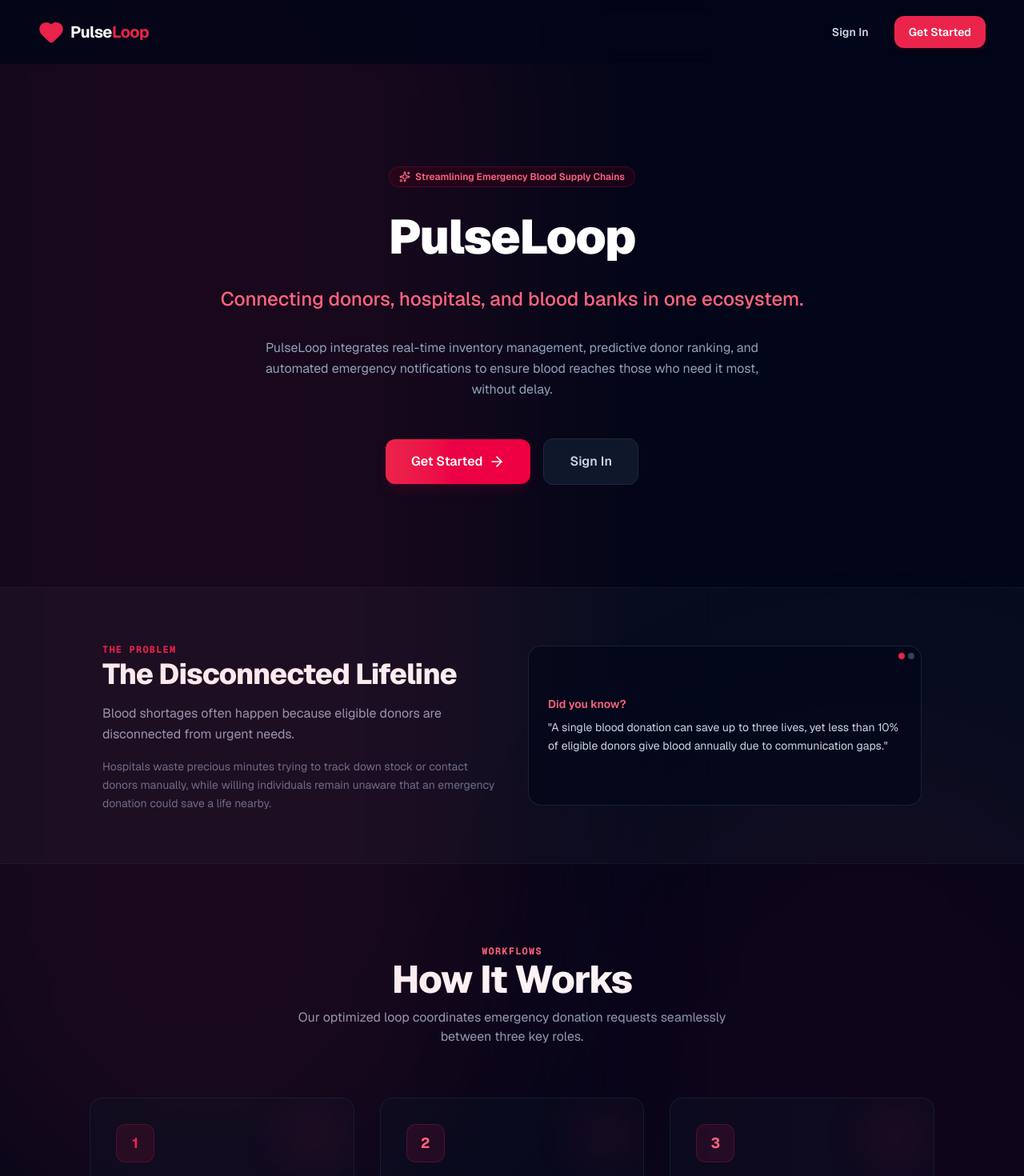
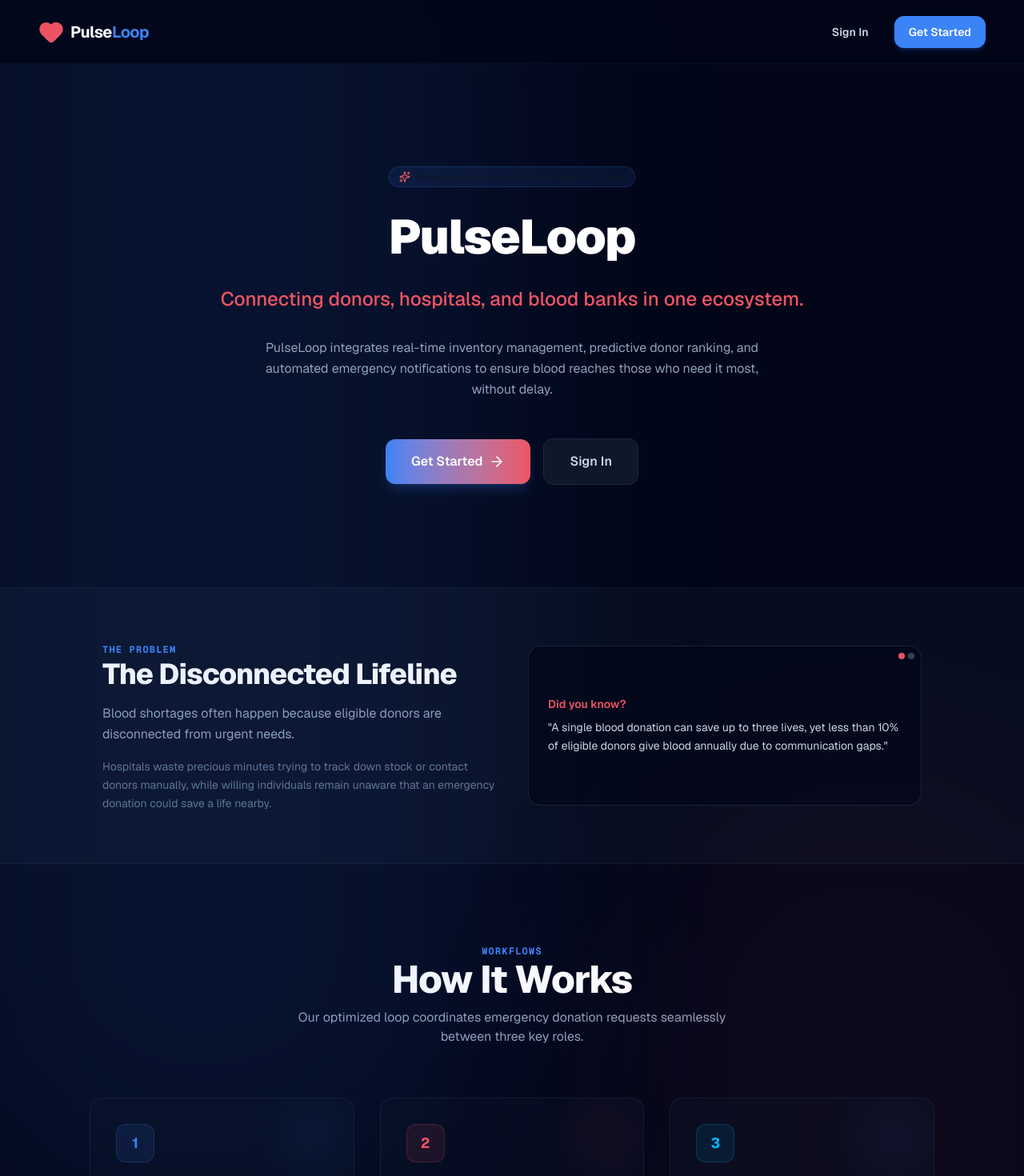
Before and after one commit to Prince-Kunal/PulseLoop, a Next.js app: page / in a window 1280 px wide. Shown: the top 1470 px of the page at 80% size. Built offline with nearby package versions, Linux system fonts and the light colour scheme.

Commit message:
style: replace full crimson layout colors with professional Indigo-Blue primary and warm Coral-Rose accents

```diff
--- a/src/app/dashboard/hospital/page.tsx
+++ b/src/app/dashboard/hospital/page.tsx
@@ -168,11 +168,11 @@ export default async function HospitalDashboard() {
                   <tr className="hover:bg-slate-950/20 transition-all">
                     <td className="py-3.5 px-2 font-medium text-slate-300">#PL-4091</td>
                     <td className="py-3.5 px-2">
-                      <span className="inline-flex items-center px-2 py-0.5 rounded bg-rose-500/10 text-rose-400 font-bold border border-rose-500/10">O+</span>
+                      <span className="inline-flex items-center px-2 py-0.5 rounded bg-secondary/10 text-secondary font-bold border border-secondary/10">O+</span>
                     </td>
                     <td className="py-3.5 px-2 text-slate-300">4 units</td>
                     <td className="py-3.5 px-2">
-                      <span className="inline-flex px-2 py-0.5 rounded-full bg-rose-500/10 text-rose-400 text-[10px] font-semibold border border-rose-500/10">CRITICAL</span>
+                      <span className="inline-flex px-2 py-0.5 rounded-full bg-secondary/10 text-secondary text-[10px] font-semibold border border-secondary/10">CRITICAL</span>
                     </td>
                     <td className="py-3.5 px-2">
                       <span className="inline-flex items-center text-amber-400">
@@ -189,7 +189,7 @@ export default async function HospitalDashboard() {
                   <tr className="hover:bg-slate-950/20 transition-all">
                     <td className="py-3.5 px-2 font-medium text-slate-300">#PL-3982</td>
                     <td className="py-3.5 px-2">
-                      <span className="inline-flex items-center px-2 py-0.5 rounded bg-rose-500/10 text-rose-400 font-bold border border-rose-500/10">AB-</span>
+                      <span className="inline-flex items-center px-2 py-0.5 rounded bg-secondary/10 text-secondary font-bold border border-secondary/10">AB-</span>
                     </td>
                     <td className="py-3.5 px-2 text-slate-300">2 units</td>
                     <td className="py-3.5 px-2">
--- a/src/app/globals.css
+++ b/src/app/globals.css
@@ -10,56 +10,56 @@
   --popover: 0 0% 100%;
   --popover-foreground: 222 47% 11%;
 
-  --primary: 348 83% 47%; /* Crimson Red */
-  --primary-foreground: 0 0% 100%;
+  --primary: 221.2 83.2% 53.3%; /* Trust Blue / Indigo */
+  --primary-foreground: 210 40% 98%;
 
-  --secondary: 215 16% 47%; /* Slate Gray */
+  --secondary: 354 81% 63%; /* Soft Coral / Rose */
   --secondary-foreground: 210 40% 98%;
 
   --muted: 210 40% 96.1%;
   --muted-foreground: 215.4 16.3% 46.9%;
 
-  --accent: 348 80% 96%; /* Soft Rose Accent */
-  --accent-foreground: 348 83% 47%;
+  --accent: 220 14% 96%;
+  --accent-foreground: 222 47% 11%;
 
-  --destructive: 348 83% 47%;
+  --destructive: 346.8 84.1% 50.2%;
   --destructive-foreground: 210 40% 98%;
 
   --border: 214.3 31.8% 91.4%;
   --input: 214.3 31.8% 91.4%;
-  --ring: 348 83% 47%;
+  --ring: 221.2 83.2% 53.3%;
 
   --radius: 0.75rem;
 }
 
 .dark {
-  --background: 224 71% 4%; /* Dark Slate background */
+  --background: 222.2 84% 4.9%; /* Deep Navy Slate */
   --foreground: 210 40% 98%;
 
-  --card: 224 71% 6%;
+  --card: 222.2 84% 6.5%;
   --card-foreground: 210 40% 98%;
 
-  --popover: 224 71% 6%;
+  --popover: 222.2 84% 6.5%;
   --popover-foreground: 210 40% 98%;
 
-  --primary: 348 83% 53%; /* Vivid Crimson */
-  --primary-foreground: 0 0% 100%;
+  --primary: 217 91.2% 59.8%; /* Vivid Royal Blue / Indigo */
+  --primary-foreground: 222.2 47% 11.2%;
 
-  --secondary: 215 15% 15%; /* Dark Slate Gray */
+  --secondary: 354 81% 63%; /* Warm Coral / Rose */
   --secondary-foreground: 210 40% 98%;
 
-  --muted: 217.2 32.6% 12%;
+  --muted: 217.2 32.6% 17.5%;
   --muted-foreground: 215 20.2% 65.1%;
 
-  --accent: 348 50% 12%; /* Dark Rose Accent */
-  --accent-foreground: 348 83% 53%;
+  --accent: 217.2 32.6% 17.5%;
+  --accent-foreground: 210 40% 98%;
 
-  --destructive: 348 83% 53%;
+  --destructive: 346.8 84.1% 50.2%;
   --destructive-foreground: 210 40% 98%;
 
-  --border: 217.2 32.6% 12%;
-  --input: 217.2 32.6% 12%;
-  --ring: 348 83% 53%;
+  --border: 217.2 32.6% 17.5%;
+  --input: 217.2 32.6% 17.5%;
+  --ring: 217 91.2% 59.8%;
 }
 
 @theme inline {
--- a/src/app/page.tsx
+++ b/src/app/page.tsx
@@ -17,12 +17,12 @@ export default function Home() {
     <div className="bg-slate-950 text-slate-100 min-h-screen flex flex-col font-sans overflow-x-hidden relative">
       {/* Background blobs for visual appeal */}
       <div className="absolute top-[-10%] left-[-10%] w-[60%] h-[60%] rounded-full bg-primary/10 blur-[130px] pointer-events-none" />
-      <div className="absolute bottom-[20%] right-[-10%] w-[50%] h-[50%] rounded-full bg-rose-900/10 blur-[130px] pointer-events-none" />
+      <div className="absolute bottom-[20%] right-[-10%] w-[50%] h-[50%] rounded-full bg-secondary/5 blur-[130px] pointer-events-none" />
 
       {/* Navigation Bar */}
-      <header className="h-20 border-b border-slate-950 bg-slate-950/80 backdrop-blur-md sticky top-0 z-50 flex items-center justify-between px-6 md:px-12 max-w-7xl w-full mx-auto">
+      <header className="h-20 border-b border-slate-900/60 bg-slate-950/80 backdrop-blur-md sticky top-0 z-50 flex items-center justify-between px-6 md:px-12 max-w-7xl w-full mx-auto">
         <Link href="/" className="flex items-center space-x-2">
-          <Heart className="h-8 w-8 text-primary fill-primary animate-pulse" />
+          <Heart className="h-8 w-8 text-secondary fill-secondary animate-pulse" />
           <span className="text-xl font-bold tracking-tight text-white">
             Pulse<span className="text-primary font-bold">Loop</span>
           </span>
@@ -36,7 +36,7 @@ export default function Home() {
           </Link>
           <Link
             href="/auth/signup"
-            className="px-4.5 py-2.5 text-sm font-semibold rounded-xl text-white bg-primary hover:bg-primary/90 transition-all shadow-md shadow-rose-950/30"
+            className="px-4.5 py-2.5 text-sm font-semibold rounded-xl text-white bg-primary hover:bg-primary/95 transition-all shadow-md shadow-primary/20"
           >
             Get Started
           </Link>
@@ -45,15 +45,15 @@ export default function Home() {
 
       {/* Hero Section */}
       <section className="py-20 md:py-32 px-6 md:px-12 max-w-6xl mx-auto text-center space-y-8 z-10">
-        <div className="inline-flex items-center space-x-1.5 px-3 py-1 rounded-full border border-primary/20 bg-rose-950/30 text-rose-400 text-xs font-semibold">
-          <Sparkles className="h-3.5 w-3.5" />
+        <div className="inline-flex items-center space-x-1.5 px-3 py-1 rounded-full border border-primary/20 bg-primary/10 text-primary-foreground text-xs font-semibold">
+          <Sparkles className="h-3.5 w-3.5 text-secondary" />
           <span>Streamlining Emergency Blood Supply Chains</span>
         </div>
 
         <h1 className="text-4xl sm:text-6xl font-black tracking-tight text-white max-w-4xl mx-auto leading-none">
           PulseLoop
         </h1>
-        <p className="text-lg sm:text-2xl font-medium text-rose-400">
+        <p className="text-lg sm:text-2xl font-medium text-secondary">
           Connecting donors, hospitals, and blood banks in one ecosystem.
         </p>
         <p className="text-slate-400 text-sm sm:text-base max-w-2xl mx-auto leading-relaxed">
@@ -63,7 +63,7 @@ export default function Home() {
         <div className="flex flex-col sm:flex-row items-center justify-center gap-4 pt-4">
           <Link
             href="/auth/signup"
-            className="w-full sm:w-auto px-8 py-4 bg-gradient-to-r from-primary to-rose-600 hover:from-primary/95 hover:to-rose-500 text-white rounded-xl font-semibold shadow-lg shadow-rose-900/20 transform hover:-translate-y-0.5 transition-all flex items-center justify-center"
+            className="w-full sm:w-auto px-8 py-4 bg-gradient-to-r from-primary to-secondary hover:from-primary/90 hover:to-secondary/90 text-white rounded-xl font-semibold shadow-lg shadow-primary/20 transform hover:-translate-y-0.5 transition-all flex items-center justify-center"
           >
             Get Started <ArrowRight className="ml-2 h-5 w-5" />
           </Link>
@@ -93,10 +93,10 @@ export default function Home() {
           </div>
           <div className="p-6 bg-slate-950/60 border border-slate-800/80 rounded-2xl relative overflow-hidden flex flex-col justify-center min-h-[200px]">
             <div className="absolute top-2 right-2 flex space-x-1">
-              <span className="h-2 w-2 rounded-full bg-primary animate-pulse"></span>
+              <span className="h-2 w-2 rounded-full bg-secondary animate-pulse"></span>
               <span className="h-2 w-2 rounded-full bg-slate-700"></span>
             </div>
-            <p className="text-rose-400 text-sm font-semibold mb-2">Did you know?</p>
+            <p className="text-secondary text-sm font-semibold mb-2">Did you know?</p>
             <p className="text-slate-300 text-sm leading-relaxed">
               "A single blood donation can save up to three lives, yet less than 10% of eligible donors give blood annually due to communication gaps."
             </p>
@@ -107,7 +107,7 @@ export default function Home() {
       {/* How It Works Section */}
       <section className="py-24 px-6 md:px-12 max-w-6xl mx-auto space-y-16">
         <div className="text-center space-y-3">
-          <span className="text-xs font-bold text-rose-400 uppercase tracking-widest font-mono">Workflows</span>
+          <span className="text-xs font-bold text-primary uppercase tracking-widest font-mono">Workflows</span>
           <h2 className="text-3xl sm:text-5xl font-extrabold text-white tracking-tight font-sans">How It Works</h2>
           <p className="text-slate-400 text-sm sm:text-base max-w-xl mx-auto">
             Our optimized loop coordinates emergency donation requests seamlessly between three key roles.
@@ -116,7 +116,7 @@ export default function Home() {
 
         <div className="grid grid-cols-1 md:grid-cols-3 gap-8">
           <div className="p-8 bg-slate-900/30 border border-slate-800/60 rounded-2xl relative overflow-hidden group hover:border-slate-700 transition-all">
-            <div className="absolute right-0 top-0 w-24 h-24 rounded-full bg-rose-500/5 group-hover:bg-rose-500/10 blur-xl transition-all" />
+            <div className="absolute right-0 top-0 w-24 h-24 rounded-full bg-primary/5 group-hover:bg-primary/10 blur-xl transition-all" />
             <div className="h-12 w-12 rounded-xl bg-primary/10 border border-primary/20 text-primary flex items-center justify-center font-bold text-lg mb-6">
               1
             </div>
@@ -127,8 +127,8 @@ export default function Home() {
           </div>
 
           <div className="p-8 bg-slate-900/30 border border-slate-800/60 rounded-2xl relative overflow-hidden group hover:border-slate-700 transition-all">
-            <div className="absolute right-0 top-0 w-24 h-24 rounded-full bg-rose-500/5 group-hover:bg-rose-500/10 blur-xl transition-all" />
-            <div className="h-12 w-12 rounded-xl bg-rose-500/10 border border-rose-500/20 text-rose-400 flex items-center justify-center font-bold text-lg mb-6">
+            <div className="absolute right-0 top-0 w-24 h-24 rounded-full bg-secondary/5 group-hover:bg-secondary/10 blur-xl transition-all" />
+            <div className="h-12 w-12 rounded-xl bg-secondary/10 border border-secondary/20 text-secondary flex items-center justify-center font-bold text-lg mb-6">
               2
             </div>
             <h3 className="text-lg font-bold text-white mb-2">Track Impact</h3>
@@ -138,13 +138,13 @@ export default function Home() {
           </div>
 
           <div className="p-8 bg-slate-900/30 border border-slate-800/60 rounded-2xl relative overflow-hidden group hover:border-slate-700 transition-all">
-            <div className="absolute right-0 top-0 w-24 h-24 rounded-full bg-rose-500/5 group-hover:bg-rose-500/10 blur-xl transition-all" />
-            <div className="h-12 w-12 rounded-xl bg-rose-500/10 border border-rose-500/20 text-rose-400 flex items-center justify-center font-bold text-lg mb-6">
+            <div className="absolute right-0 top-0 w-24 h-24 rounded-full bg-primary/5 group-hover:bg-primary/10 blur-xl transition-all" />
+            <div className="h-12 w-12 rounded-xl bg-sky-500/10 border border-sky-500/20 text-sky-400 flex items-center justify-center font-bold text-lg mb-6">
               3
             </div>
             <h3 className="text-lg font-bold text-white mb-2">Save Lives</h3>
             <p className="text-slate-400 text-xs sm:text-sm leading-relaxed">
-              When hospitals request blood, blood banks verify and immediately notify nearby, highly-ranked matching donors to fulfill the emergency need.
+              When hospitals request blood, blood banks verify and notify nearby matching donors to fulfill the emergency need.
             </p>
           </div>
         </div>
@@ -154,7 +154,7 @@ export default function Home() {
       <section className="py-24 bg-slate-900/20 border-t border-slate-900/80 px-6 md:px-12">
         <div className="max-w-6xl mx-auto space-y-16">
           <div className="text-center space-y-3">
-            <span className="text-xs font-bold text-rose-400 uppercase tracking-widest font-mono">Capabilities</span>
+            <span className="text-xs font-bold text-primary uppercase tracking-widest font-mono">Capabilities</span>
             <h2 className="text-3xl sm:text-5xl font-extrabold text-white tracking-tight">Platform Features</h2>
             <p className="text-slate-400 text-sm sm:text-base max-w-xl mx-auto">
               Customized interfaces and logic built to maximize speed and donor engagement.
@@ -223,12 +223,12 @@ export default function Home() {
           </div>
 
           <div className="p-6 bg-slate-900/30 border border-slate-800 rounded-2xl">
-            <span className="text-4xl sm:text-5xl font-black text-primary block">250+</span>
+            <span className="text-4xl sm:text-5xl font-black text-secondary block">250+</span>
             <span className="text-slate-400 text-xs sm:text-sm mt-2 block font-semibold">Lives Impacted</span>
           </div>
 
           <div className="p-6 bg-slate-900/30 border border-slate-800 rounded-2xl">
-            <span className="text-4xl sm:text-5xl font-black text-rose-400 block">40+</span>
+            <span className="text-4xl sm:text-5xl font-black text-primary block">40+</span>
             <span className="text-slate-400 text-xs sm:text-sm mt-2 block font-semibold">Blood Drives</span>
           </div>
         </div>
@@ -238,7 +238,7 @@ export default function Home() {
       <footer className="mt-auto border-t border-slate-900 py-12 px-6 md:px-12 text-center text-slate-500 text-xs">
         <div className="max-w-6xl mx-auto flex flex-col sm:flex-row items-center justify-between gap-4">
           <div className="flex items-center space-x-1.5">
-            <Heart className="h-4 w-4 text-primary fill-primary" />
+            <Heart className="h-4 w-4 text-secondary fill-secondary" />
             <span className="font-semibold text-slate-400">PulseLoop © 2026</span>
           </div>
           <p>Connecting emergency blood loops to save lives.</p>
```
Also changed, not shown: src/app/dashboard/blood-bank/page.tsx (+11 -11 lines), src/app/dashboard/donor/page.tsx (+15 -15 lines).
